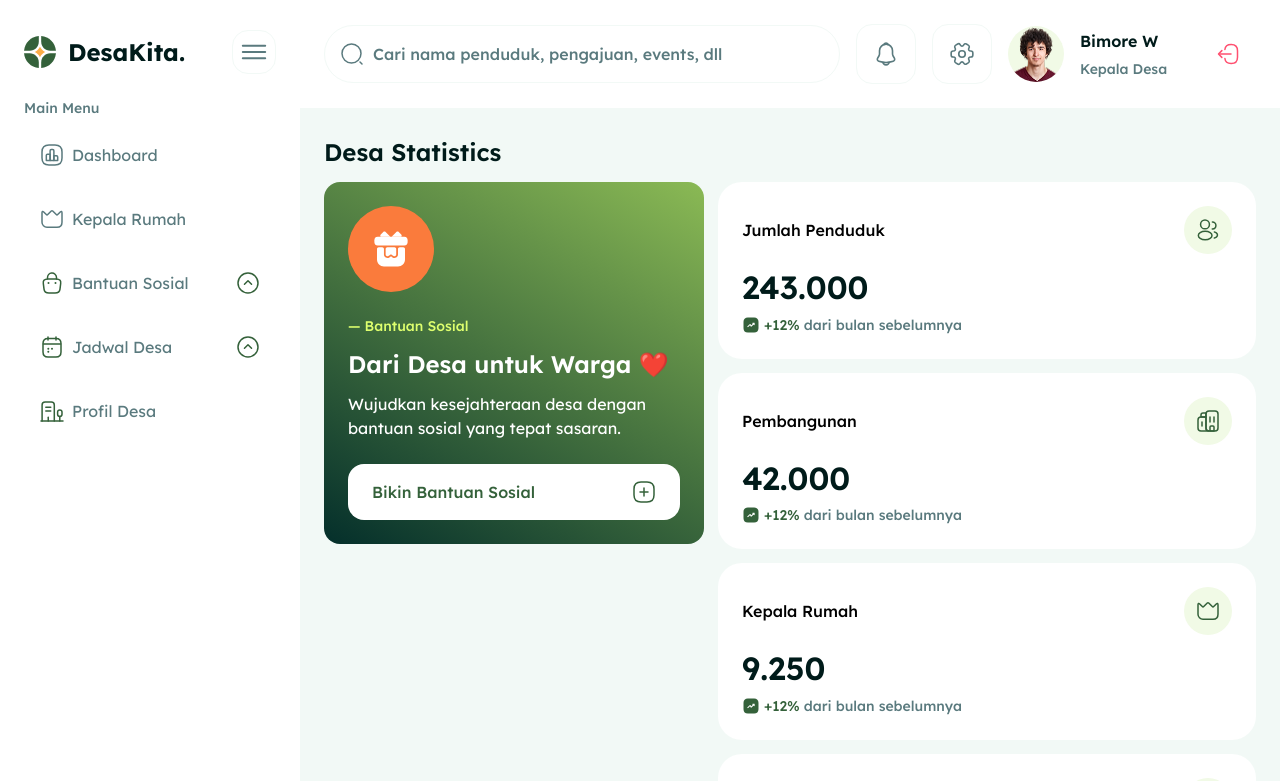
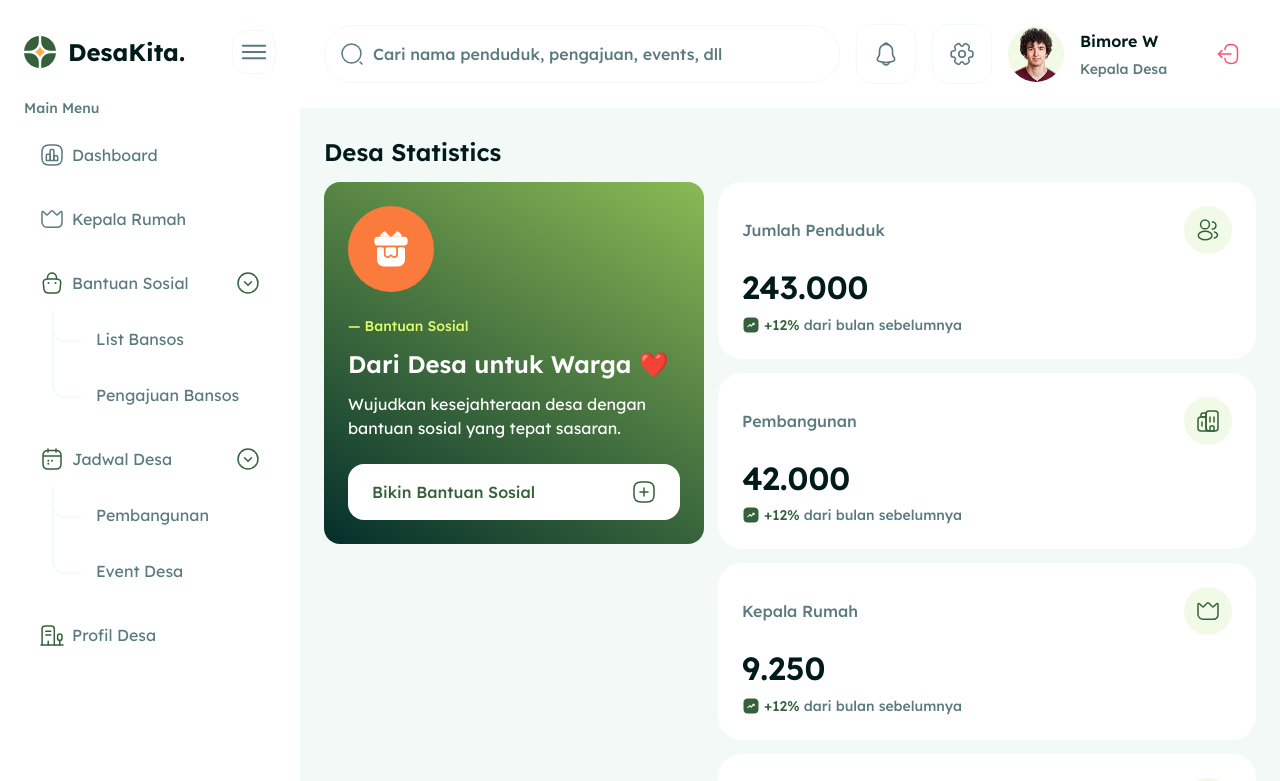
Before and after one commit to azzamdinabdillah/desakita-react-strapi, a React (Vite) app in the folder frontend/: page / in a window 1280 px wide. Shown: the top 781 px of the page. Built offline with nearby package versions, Linux system fonts and the light colour scheme.

Commit message:
fix: title color

```diff
--- a/frontend/src/layouts/Sidebar.tsx
+++ b/frontend/src/layouts/Sidebar.tsx
@@ -24,7 +24,7 @@ export default function Sidebar({
     {
       menu: "Bantuan Sosial",
       icon: "/icons/menu-bansos.svg",
-      isExpanded: false,
+      isExpanded: true,
       subMenu: [
         {
           menu: "List Bansos",
@@ -37,7 +37,7 @@ export default function Sidebar({
     {
       menu: "Jadwal Desa",
       icon: "/icons/menu-jadwal.svg",
-      isExpanded: false,
+      isExpanded: true,
       subMenu: [
         {
           menu: "Pembangunan",
--- a/frontend/src/pages/dashboard/Dashboard.tsx
+++ b/frontend/src/pages/dashboard/Dashboard.tsx
@@ -64,7 +64,7 @@ export default function Dashboard() {
               className="flex flex-col  flex-grow gap-3 bg-white rounded-3xl p-6"
             >
               <div className="top flex justify-between items-center gap-3">
-                <h5 className="text-16 font-medium ">{stat.title}</h5>
+                <h5 className="text-16 font-medium text-secondary-text-color">{stat.title}</h5>
                 <img src={stat.icons} alt="" />
               </div>
               <div className="gap-1.5 flex flex-col">
```
